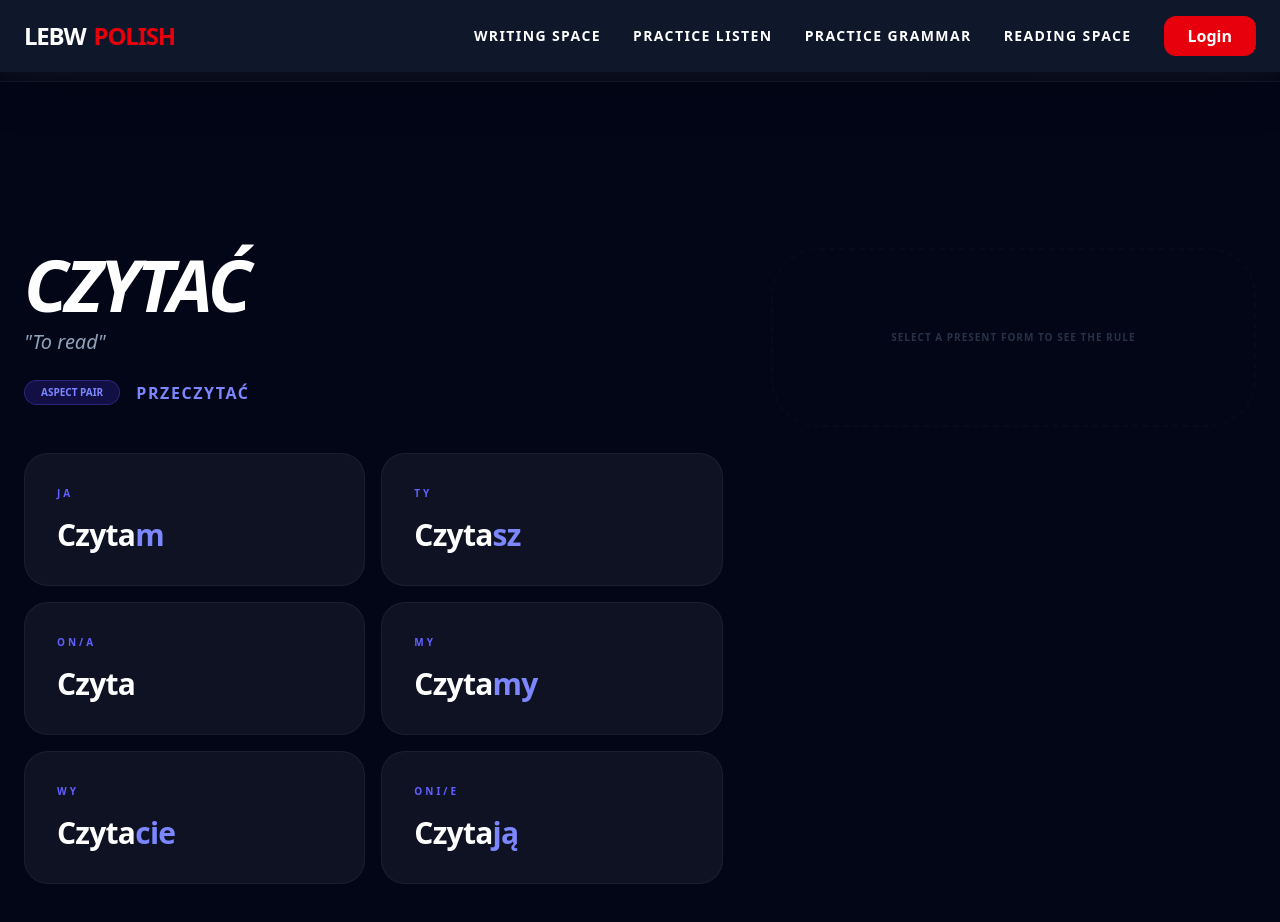
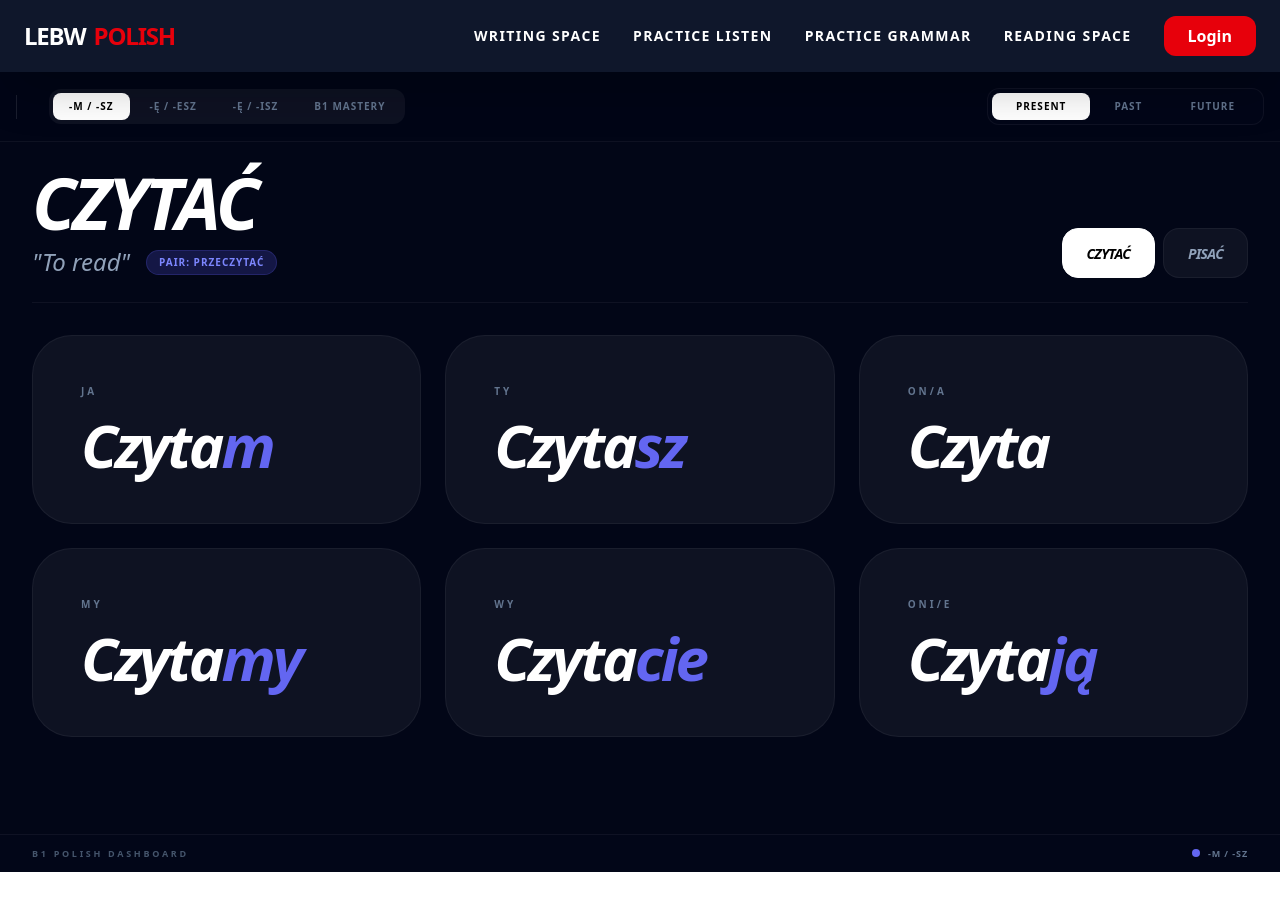
Before and after one commit to Byadiso/lebwpolish, a React (Vite) app: page /conjugation-practice in a window 1280 px wide. Shown: the top 922 px of the page. After the commit the page ends 872 px from the top, so only its background shows below. Built offline with nearby package versions, Linux system fonts and the light colour scheme; no server answers.

Commit message:
improved conjugation UI

```diff
--- a/src/pages/KoniugacjaMaster.jsx
+++ b/src/pages/KoniugacjaMaster.jsx
@@ -1,167 +1,203 @@
-import { useState } from "react";
+import { useState, useMemo } from "react";
 import { motion, AnimatePresence } from "framer-motion";
 
 export default function KoniugacjaMaster() {
   const [activeGroupId, setActiveGroupId] = useState("group-m");
+  const [activeVerbInfinitive, setActiveVerbInfinitive] = useState("Czytać");
   const [activeTense, setActiveTense] = useState("present");
-  const [selectedVerb, setSelectedVerb] = useState(null);
-  const [isMenuOpen, setIsMenuOpen] = useState(false);
+  const [selectedForm, setSelectedForm] = useState(null);
 
   const groups = [
-    { id: "group-m", title: "-m / -sz", desc: "Most -ać verbs", color: "indigo" },
-    { id: "group-e", title: "-ę / -esz", desc: "-ovac & Stem-changes", color: "rose" },
-    { id: "group-i", title: "-ę / -isz", desc: "-ić / -yć verbs", color: "emerald" },
-    { id: "irregular", title: "B1 Irregulars", desc: "High-stakes shifts", color: "amber" },
+    { id: "group-m", title: "-m / -sz", color: "#6366f1" },
+    { id: "group-e", title: "-ę / -esz", color: "#f43f5e" },
+    { id: "group-i", title: "-ę / -isz", color: "#10b981" },
+    { id: "irregular", title: "B1 Mastery", color: "#f59e0b" },
   ];
 
   const conjugationData = {
     "group-m": {
       verbs: [
         {
-          infinitive: "Czytać",
-          perfective: "Przeczytać",
-          translation: "To read",
+          infinitive: "Czytać", perfective: "Przeczytać", translation: "To read",
           present: [
-            { person: "Ja", form: "Czytam", ending: "m", rule: "Present: Stem + m" },
-            { person: "Ty", form: "Czytasz", ending: "sz", rule: "Present: Stem + sz" },
-            { person: "On/a", form: "Czyta", ending: "", rule: "Present: Pure Stem" },
-            { person: "My", form: "Czytamy", ending: "my", rule: "Present: Stem + my" },
-            { person: "Wy", form: "Czytacie", ending: "cie", rule: "Present: Stem + cie" },
-            { person: "Oni/e", form: "Czytają", ending: "ją", rule: "B1 Note: 3rd person plural uses -ją for -ać stems." },
+            { person: "Ja", form: "Czytam", ending: "m", rule: "First Person: Stem + m" },
+            { person: "Ty", form: "Czytasz", ending: "sz", rule: "Second Person: Stem + sz" },
+            { person: "On/a", form: "Czyta", ending: "", rule: "Third Person: Pure Stem" },
+            { person: "My", form: "Czytamy", ending: "my", rule: "Plural: Stem + my" },
+            { person: "Wy", form: "Czytacie", ending: "cie", rule: "Plural: Stem + cie" },
+            { person: "Oni/e", form: "Czytają", ending: "ją", rule: "B1 Critical: -ać stems take -ją" },
           ],
           past: [
-            { person: "Ja (M)", form: "Czytałem", ending: "łem", rule: "Male Past: Stem + ł + em" },
-            { person: "Ja (F)", form: "Czytałam", ending: "łam", rule: "Female Past: Stem + ł + am" },
-            { person: "On", form: "Czytał", ending: "ł", rule: "3rd Person Male Suffix: -ł" },
-            { person: "Ona", form: "Czytała", ending: "ła", rule: "3rd Person Female Suffix: -ła" },
-            { person: "Oni (Men)", form: "Czytali", ending: "li", rule: "B1 CRITICAL: Masculine Personal plural softens 'ł' to 'l'." },
-            { person: "One (Non-M)", form: "Czytały", ending: "ły", rule: "Non-masculine plural keeps hard 'ł'." },
+            { person: "Ja (M)", form: "Czytałem", ending: "łem", rule: "Male suffix -łem" },
+            { person: "Ja (F)", form: "Czytałam", ending: "łam", rule: "Female suffix -łam" },
+            { person: "Oni (Men)", form: "Czytali", ending: "li", rule: "Masculine Personal: ł -> l softening." },
+            { person: "One (Non-M)", form: "Czytały", ending: "ły", rule: "Non-masculine plural keeps ł." },
           ],
-          future: [
-            { person: "Ja", form: "Będę czytać", ending: "Będę", rule: "Future: Być (Personal) + Infinitive" },
-            { person: "Ty", form: "Będziesz czytać", ending: "Będziesz", rule: "The auxiliary 'być' conjugates while 'czytać' stays same." },
-            { person: "On/a", form: "Będzie czytać", ending: "Będzie", rule: "3rd person future auxiliary + infinitive" },
-            { person: "My", form: "Będziemy czytać", ending: "Będziemy", rule: "1st person plural future" },
-            { person: "Wy", form: "Będziecie czytać", ending: "Będziecie", rule: "2nd person plural future" },
-            { person: "Oni/e", form: "Będą czytać", ending: "Będą", rule: "3rd person plural future" },
+          future: [{ person: "Ja", form: "Będę czytać", ending: "Będę", rule: "Być (Future) + Infinitive" }],
+          tips: "A-stems are the most stable group. In the past, remember the 'ł' to 'l' softening for masculine personal plural!"
+        },
+        {
+            infinitive: "Pisać", perfective: "Napisać", translation: "To write",
+            present: [
+              { person: "Ja", form: "Piszę", ending: "zę", rule: "Consonant shift: s -> sz" },
+              { person: "Ty", form: "Piszesz", ending: "zesz", rule: "Standard -e group endings" },
+              { person: "Oni/e", form: "Piszą", ending: "zą", rule: "3rd person plural nasal" },
             ],
-          tips: "B1 Rule: In the past tense, gender is everything. In the future tense, the auxiliary 'być' is your best friend."
+            past: [{ person: "On", form: "Pisał", ending: "ał", rule: "Standard past" }],
+            future: [{ person: "Ja", form: "Będę pisać", ending: "Będę", rule: "Future imperfective" }],
+            tips: "The 's' shifts to 'sz' in all present forms. Very common B1 pattern."
         }
       ]
     },
-    // Adding placeholder for other groups to prevent crashes
-    "group-e": { verbs: [{ infinitive: "Pracować", translation: "To work", present: [], past: [], future: [], tips: "" }] },
-    "group-i": { verbs: [{ infinitive: "Mówić", translation: "To speak", present: [], past: [], future: [], tips: "" }] },
-    "irregular": { verbs: [{ infinitive: "Jechać", translation: "To go", present: [], past: [], future: [], tips: "" }] }
   };
 
-  const currentContent = conjugationData[activeGroupId] || conjugationData["group-m"];
-  const currentVerb = currentContent.verbs[0];
+  const currentGroup = conjugationData[activeGroupId] || conjugationData["group-m"];
+  const currentVerb = useMemo(() => {
+    return currentGroup.verbs.find(v => v.infinitive === activeVerbInfinitive) || currentGroup.verbs[0];
+  }, [activeGroupId, activeVerbInfinitive, currentGroup.verbs]);
+
+  const activeGroupObj = groups.find(g => g.id === activeGroupId);
 
   return (
-    <div className="min-h-screen bg-[#020617] text-white selection:bg-indigo-500/30 font-sans antialiased">
+    <div className="min-h-screen bg-[#020617] text-white selection:bg-white/10 font-sans antialiased overflow-hidden flex flex-col">
 
-      {/* ⚡ NAVIGATION HEADER */}
-      <header className="fixed top-0 left-0 right-0 z-[90] bg-[#020617]/90 backdrop-blur-xl border-b border-white/5 px-6 py-4">
-        <div className="max-w-7xl mx-auto flex flex-col md:flex-row items-center justify-between gap-6">
+      {/* 🛠️ HEADER */}
+      <header className="bg-[#020617]/80 backdrop-blur-xl border-b border-white/5 p-4 shrink-0">
+        <div className="max-w-[1600px] mx-auto flex items-center justify-between">
           <div className="flex items-center gap-8">
-            <button onClick={() => setIsMenuOpen(true)} className="font-black uppercase tracking-tighter italic text-xl">
+            {/* <div className="font-black uppercase tracking-tighter italic text-xl flex items-center gap-2">
+                <span className="w-8 h-8 bg-red-600 rounded flex items-center justify-center text-white not-italic text-sm">L</span>
                 LEBW <span className="text-red-600">POLISH</span>
+            </div> */}
+            <div className="h-6 w-px bg-white/10 hidden md:block" />
+            <nav className="hidden md:flex gap-1 bg-white/5 p-1 rounded-xl">
+                {groups.map((g) => (
+                <button
+                    key={g.id}
+                    onClick={() => { setActiveGroupId(g.id); setActiveVerbInfinitive(conjugationData[g.id]?.verbs[0].infinitive || "Czytać"); setSelectedForm(null); }}
+                    className={`px-4 py-1.5 rounded-lg text-[10px] font-black uppercase tracking-widest transition-all ${activeGroupId === g.id ? "bg-white text-black" : "text-slate-500 hover:text-white"}`}
+                >
+                    {g.title}
                 </button>
-
-            <nav className="hidden md:flex gap-6 text-[10px] font-black uppercase tracking-widest text-slate-500">
-              <span className="hover:text-white cursor-pointer">Writing Space</span>
-              <span className="hover:text-white cursor-pointer text-white underline decoration-red-600 underline-offset-8">Practice Grammar</span>
+                ))}
             </nav>
           </div>
-
-          <div className="flex bg-slate-950 p-1.5 rounded-2xl border border-white/10 shadow-inner">
-            {["present", "past", "future"].map((tense) => (
+          <div className="flex bg-slate-950 p-1 rounded-xl border border-white/5">
+                {["present", "past", "future"].map((t) => (
                     <button
-                key={tense}
-                onClick={() => { setActiveTense(tense); setSelectedVerb(null); }}
-                className={`px-8 py-2.5 rounded-xl text-[10px] font-black uppercase tracking-[0.2em] transition-all ${activeTense === tense ? "bg-indigo-600 text-white shadow-lg" : "text-slate-500 hover:text-white"}`}
+                        key={t}
+                        onClick={() => { setActiveTense(t); setSelectedForm(null); }}
+                        className={`px-6 py-1.5 rounded-lg text-[10px] font-black uppercase tracking-widest transition-all ${activeTense === t ? "bg-white text-black" : "text-slate-500 hover:text-white"}`}
                     >
-                {tense}
+                        {t}
                     </button>
                 ))}
             </div>
         </div>
       </header>
 
-      <main className="max-w-7xl mx-auto grid grid-cols-1 lg:grid-cols-12 gap-12 p-6 pt-44 pb-32">
+      <main className="flex-1 overflow-hidden flex flex-col relative">
+        <section className="px-8 pt-6 shrink-0">
+            <div className="max-w-[1600px] mx-auto flex items-end justify-between border-b border-white/5 pb-6">
+                <div>
+                    <h1 className="text-7xl font-black uppercase tracking-tighter italic leading-none">{currentVerb.infinitive}</h1>
+                    <div className="flex items-center gap-4 mt-2">
+                        <span className="text-2xl font-medium italic text-slate-400">"{currentVerb.translation}"</span>
+                        <span className="text-[10px] bg-indigo-500/20 text-indigo-400 px-3 py-1 rounded-full font-bold uppercase tracking-widest border border-indigo-500/20">Pair: {currentVerb.perfective}</span>
+                    </div>
+                </div>
 
-        <div className="lg:col-span-7 space-y-12">
-          <header>
-            <h2 className="text-7xl font-black uppercase tracking-tighter italic leading-none">{currentVerb.infinitive}</h2>
-            <p className="text-slate-400 text-xl font-medium italic mt-2 mb-6">"{currentVerb.translation}"</p>
+                <div className="flex gap-2 max-w-2xl overflow-x-auto no-scrollbar">
+                    {currentGroup.verbs.map(v => (
+                        <button
+                            key={v.infinitive}
+                            onClick={() => {setActiveVerbInfinitive(v.infinitive); setSelectedForm(null);}}
+                            className={`px-6 py-3 rounded-2xl border transition-all whitespace-nowrap ${activeVerbInfinitive === v.infinitive ? "bg-white text-black border-white" : "bg-white/5 border-white/5 text-slate-400 hover:border-white/20"}`}
+                        >
+                            <span className="text-sm font-black uppercase italic tracking-tighter">{v.infinitive}</span>
+                        </button>
+                    ))}
+                </div>
+            </div>
+        </section>
 
-            <div className="flex items-center gap-4">
-               <span className="bg-indigo-600/20 text-indigo-400 border border-indigo-500/30 px-4 py-1 rounded-full text-[10px] font-black uppercase">Aspect Pair</span>
-               <span className="text-indigo-400 font-bold uppercase tracking-widest">{currentVerb.perfective || "---"}</span>
-            </div>
-          </header>
-
-          <div className="grid grid-cols-1 md:grid-cols-2 gap-4">
-            {/* THE GUARD: Only map if the tense data exists */}
-            {currentVerb[activeTense]?.length > 0 ? (
-              currentVerb[activeTense].map((item, idx) => (
+        <section className="flex-1 p-8 overflow-y-auto no-scrollbar relative">
+            <div className={`max-w-[1600px] mx-auto grid grid-cols-1 md:grid-cols-2 lg:grid-cols-3 gap-6 transition-all duration-500 ${selectedForm ? 'blur-md grayscale opacity-20 pointer-events-none' : ''}`}>
+                <AnimatePresence mode="popLayout">
+                    {currentVerb[activeTense]?.map((item, idx) => (
                         <motion.button
-                  key={idx}
-                  whileHover={{ scale: 1.02, backgroundColor: "rgba(99, 102, 241, 0.1)" }}
-                  onClick={() => setSelectedVerb(item)}
-                  className={`group p-8 rounded-3xl bg-white/5 border flex flex-col items-start transition-all text-left ${selectedVerb?.form === item.form ? 'border-indigo-500 shadow-lg shadow-indigo-500/20' : 'border-white/5'}`}
+                            key={`${activeTense}-${item.form}`}
+                            initial={{ opacity: 0, y: 10 }} animate={{ opacity: 1, y: 0 }} transition={{ delay: idx * 0.03 }}
+                            onClick={() => setSelectedForm(item)}
+                            className="bg-white/5 border border-white/5 p-12 rounded-[2.5rem] text-left hover:bg-white/10 hover:border-white/20 transition-all group"
                         >
-                  <span className="text-indigo-500 font-black text-[10px] uppercase tracking-[0.3em] mb-4">{item.person}</span>
-                  <span className="text-3xl font-bold tracking-tight">
-                    {/* Visual trick: only color the specific ending string if it exists */}
+                            <span className="text-[10px] font-black uppercase tracking-[0.3em] text-slate-500 mb-4 block">{item.person}</span>
+                            <span className="text-6xl font-black tracking-tighter italic text-white group-hover:scale-105 transition-transform origin-left block">
                                 {item.form.includes(item.ending) && item.ending !== "" ? (
                                     <>
                                         {item.form.substring(0, item.form.lastIndexOf(item.ending))}
-                        <span className="text-indigo-400">{item.ending}</span>
+                                        <span style={{ color: activeGroupObj.color }}>{item.ending}</span>
                                     </>
                                 ) : item.form}
                             </span>
                         </motion.button>
-              ))
-            ) : (
-              <div className="col-span-2 p-10 border border-dashed border-white/10 rounded-3xl text-center text-slate-500 italic">
-                Data for this tense is coming soon...
-              </div>
-            )}
-          </div>
+                    ))}
+                </AnimatePresence>
             </div>
 
-        <aside className="lg:col-span-5 hidden lg:block">
-          <div className="sticky top-44">
-            <AnimatePresence mode="wait">
-              {selectedVerb ? (
+            {/* 💡 CONTEXTUAL MODAL - Fixed Size & Color Palette */}
+            <AnimatePresence>
+                {selectedForm && (
                     <motion.div
-                  key={selectedVerb.form}
-                  initial={{ opacity: 0, x: 20 }} animate={{ opacity: 1, x: 0 }} exit={{ opacity: 0, x: -20 }}
-                  className="bg-indigo-600 rounded-[3rem] p-12 shadow-2xl relative overflow-hidden"
+                        initial={{ opacity: 0 }} animate={{ opacity: 1 }} exit={{ opacity: 0 }}
+                        className="absolute inset-0 flex items-center justify-center p-8 z-50 backdrop-blur-md bg-black/40"
+                        onClick={() => setSelectedForm(null)}
                     >
-                  <div className="absolute -top-10 -right-10 text-[12rem] font-black text-white/5 italic select-none">B1</div>
-                  <span className="text-[10px] font-black uppercase tracking-[0.4em] text-white/50 mb-6 block underline decoration-white/20 underline-offset-8">Logic Breakdown</span>
-                  <h2 className="text-6xl font-black italic text-white uppercase tracking-tighter mb-4 leading-none">{selectedVerb.form}</h2>
+                        <motion.div
+                            initial={{ scale: 0.95, y: 10 }} animate={{ scale: 1, y: 0 }}
+                            className="max-w-xl w-full rounded-[3rem] p-12 shadow-2xl border border-white/10 relative overflow-hidden bg-[#0f172a]"
+                            style={{ borderLeft: `6px solid ${activeGroupObj.color}` }}
+                            onClick={(e) => e.stopPropagation()}
+                        >
+                            <button
+                                onClick={() => setSelectedForm(null)}
+                                className="absolute top-6 right-6 w-10 h-10 rounded-full bg-white/5 flex items-center justify-center text-slate-400 hover:bg-white/10 transition-all"
+                            >✕</button>
 
-                  <div className="bg-black/20 p-6 rounded-2xl mb-8 border border-white/10">
-                    <p className="text-indigo-100 font-bold text-lg leading-relaxed">{selectedVerb.rule}</p>
+                            <span className="text-[10px] font-black uppercase tracking-[0.4em] text-slate-500 mb-6 block">Grammar Breakdown</span>
+
+                            <h3 className="text-6xl font-black italic text-white uppercase mb-8 leading-none tracking-tighter">
+                                {selectedForm.form.substring(0, selectedForm.form.lastIndexOf(selectedForm.ending))}
+                                <span style={{ color: activeGroupObj.color }}>{selectedForm.ending}</span>
+                            </h3>
+
+                            <div className="bg-white/5 p-8 rounded-3xl mb-10 border border-white/5">
+                                <p className="text-slate-200 font-bold text-2xl leading-snug">{selectedForm.rule}</p>
                             </div>
 
-                  <p className="text-indigo-50/70 font-medium italic border-l-2 border-white/20 pl-4 leading-relaxed">
+                            <div className="space-y-3">
+                                <div className="flex items-center gap-2">
+                                    <div className="w-8 h-1 bg-white/10 rounded-full" />
+                                    <span className="text-[10px] font-black uppercase text-slate-500 tracking-widest">Mastery Tip</span>
+                                </div>
+                                <p className="text-slate-400 font-medium italic pl-6 text-xl leading-relaxed border-l border-white/10">
                                     "{currentVerb.tips}"
                                 </p>
+                            </div>
                         </motion.div>
-              ) : (
-                <div className="p-20 border-2 border-dashed border-white/5 rounded-[3rem] text-center opacity-40">
-                  <p className="text-slate-500 font-black uppercase tracking-widest text-[10px]">Select a {activeTense} form to see the rule</p>
-                </div>
+                    </motion.div>
                 )}
             </AnimatePresence>
+        </section>
+      </main>
+
+      <footer className="bg-slate-950 border-t border-white/5 px-8 py-3 shrink-0 flex items-center justify-between">
+            <span className="text-[9px] font-black text-slate-600 uppercase tracking-[0.3em]">B1 Polish Dashboard</span>
+            <div className="flex items-center gap-2">
+                <div className="w-2 h-2 rounded-full" style={{ backgroundColor: activeGroupObj.color }} />
+                <span className="text-[9px] font-black text-slate-500 uppercase tracking-widest">{activeGroupObj.title}</span>
             </div>
-        </aside>
-      </main>
+      </footer>
     </div>
   );
 }
```
Lines whose indentation alone changed are shown as unchanged.
